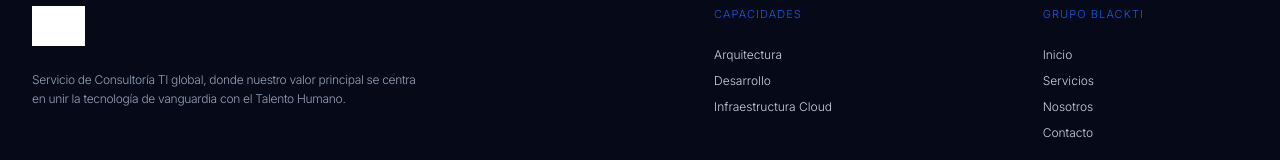
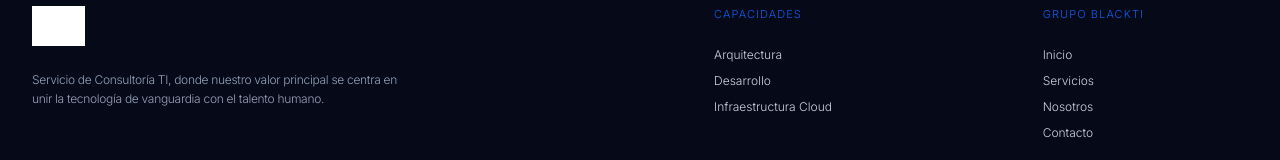
Before and after one commit to asinomas/paginaultima, a React (Vite) app in the folder Pagina_ultima/: page / in a window 1280 px wide. Shown: the part 3738-3898 px from the top of the page. Built offline with nearby package versions, Linux system fonts and the light colour scheme; grey boxes are pictures that could not be loaded.

Commit message:
Update Footer.tsx

```diff
--- a/Pagina_ultima/src/components/Footer.tsx
+++ b/Pagina_ultima/src/components/Footer.tsx
@@ -31,7 +31,7 @@ const Footer: React.FC<FooterProps> = ({ onNavigate }) => {
 
             {/* Texto descriptivo adaptativo */}
             <p className="text-[10px] sm:text-[11px] md:text-[12px] font-light text-slate-400 max-w-sm leading-relaxed tracking-tight">
-              Servicio de Consultoría TI global, donde nuestro valor principal se centra en unir la tecnología de vanguardia con el Talento Humano.
+              Servicio de Consultoría TI, donde nuestro valor principal se centra en unir la tecnología de vanguardia con el talento humano.
             </p>
           </div>
 
```
